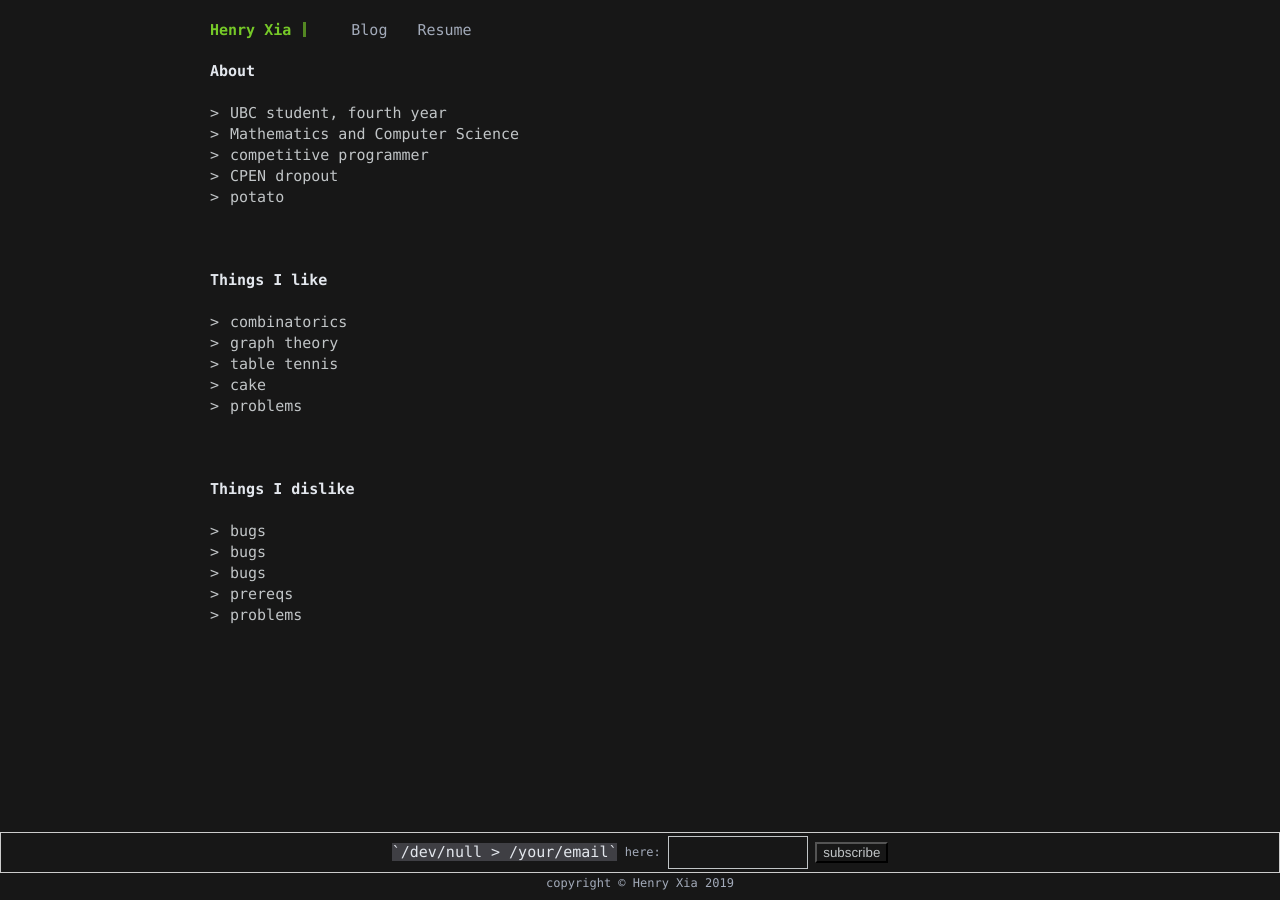
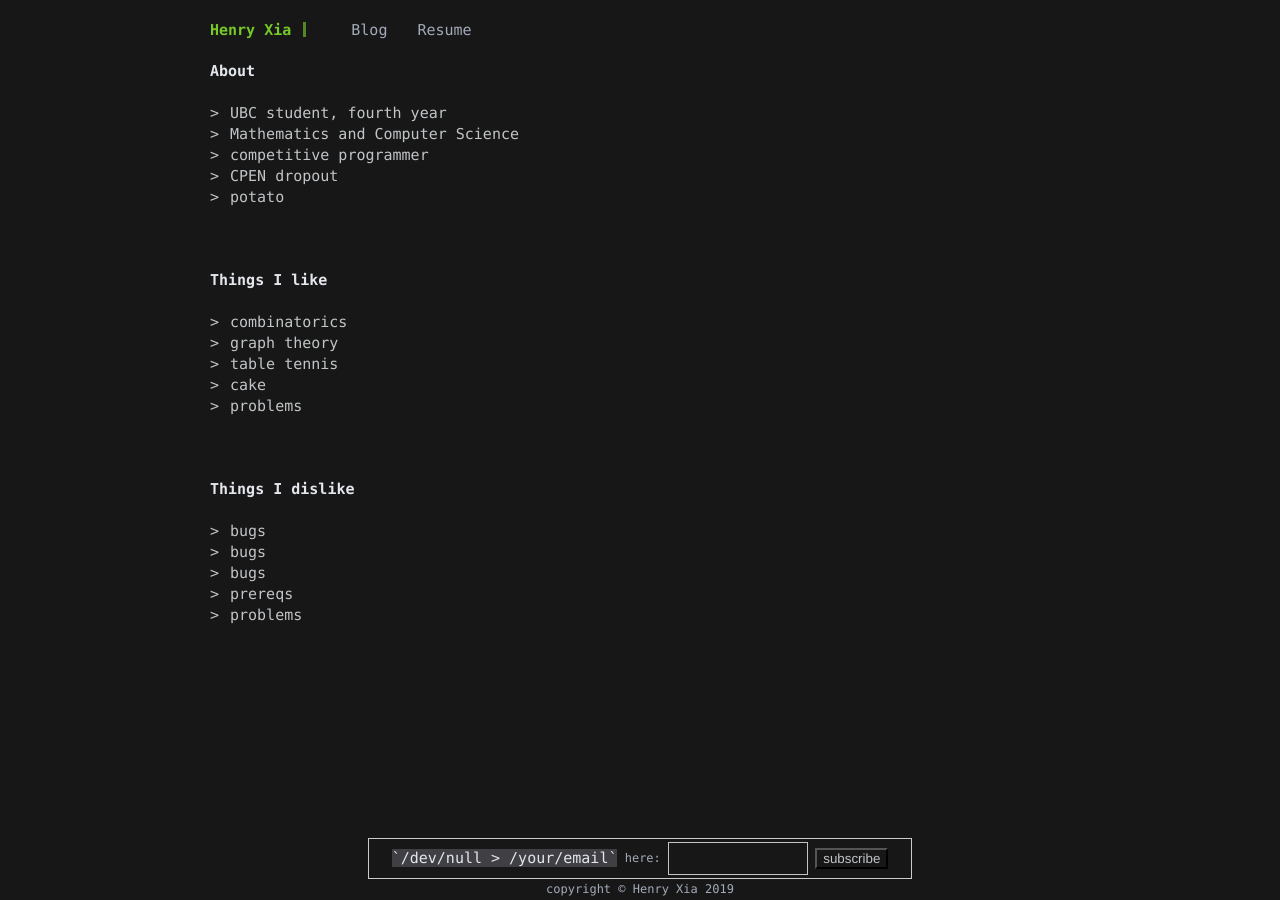
Before and after one commit to ehnryx/ehnryx.github.io, a Jekyll site: the page built from index.md, in a window 1280 px wide. Built offline with Jekyll 4.4.1, drawn with Linux system fonts in a browser that asks for light colours.

Commit message:
contain the damn footer

```diff
--- a/_includes/footer.html
+++ b/_includes/footer.html
@@ -1,4 +1,4 @@
-<div class="terminal-footer">
+<div class="container terminal-footer">
 	{% include subscribe.html %}
 	copyright &copy; Henry Xia 2019
 </div>
```
